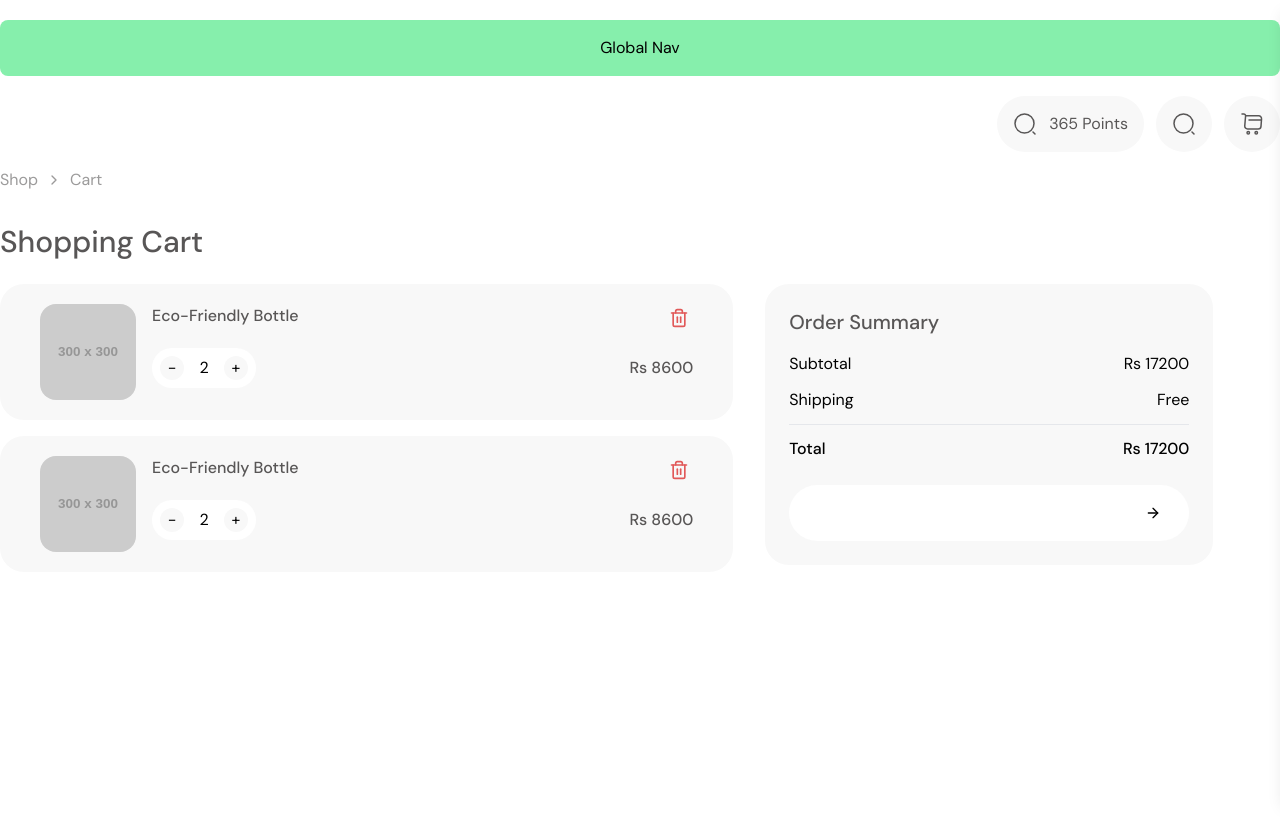
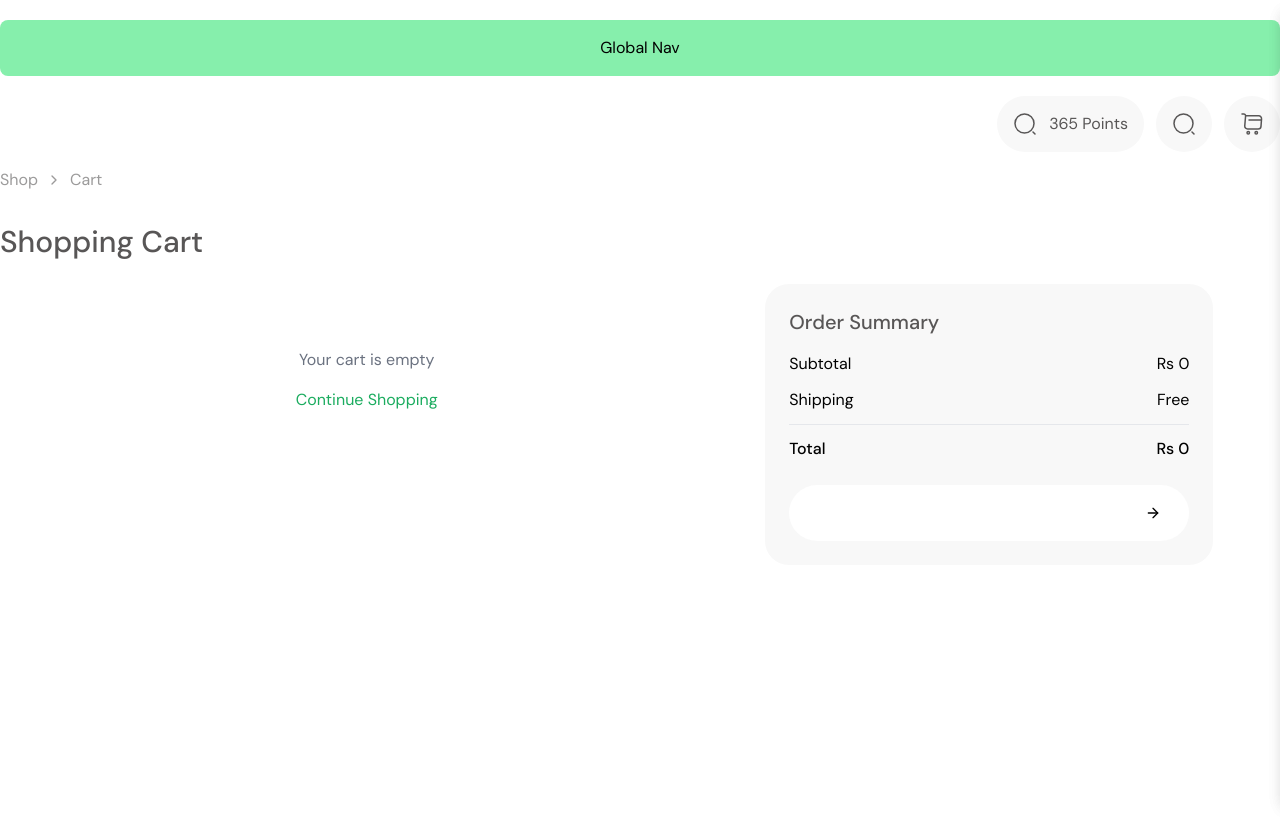
Before and after one commit to dizzpy/Greenie-Web, a React (Vite) app: page /shop/cart in a window 1280 px wide. Built offline with nearby package versions, Linux system fonts and the light colour scheme.

Commit message:
feat(shop/cart): product add to cart

```diff
--- a/src/App.jsx
+++ b/src/App.jsx
@@ -13,9 +13,13 @@ import Register from './[features]/auth/pages/Register';
 import ForgotPassword from './[features]/auth/pages/ForgotPassword';
 import SetNewPassword from './[features]/auth/pages/SetNewPassword';
 import LeaderboardHome from './[features]/leaderboard/pages/LeaderboardHome';
+import { CartProvider } from './context/CartContext';
+import Notification from './components/Notification';
+import CartSidebar from './[features]/shop/components/CartSidebar';
 
 function App() {
   return (
+    <CartProvider>
       <Router>
         <div className="min-h-screen bg-white">
           <Routes>
@@ -47,8 +51,11 @@ function App() {
             {/* 404 Error Page */}
             <Route path="*" element={<NotFound />} />
           </Routes>
+          <CartSidebar />
+          <Notification />
         </div>
       </Router>
+    </CartProvider>
   );
 }
 
--- a/src/[features]/shop/components/CartItem.jsx
+++ b/src/[features]/shop/components/CartItem.jsx
@@ -1,61 +1,48 @@
 import PropTypes from 'prop-types';
-import { IoTrashOutline } from 'react-icons/io5';
+import { LuTrash2 } from 'react-icons/lu';
 
 const CartItem = ({ item, onUpdateQuantity, onDelete }) => {
-  const incrementQuantity = () => {
+  const handleIncrement = () => {
     onUpdateQuantity(item.productID, item.quantity + 1);
   };
 
-  const decrementQuantity = () => {
+  const handleDecrement = () => {
     if (item.quantity > 1) {
       onUpdateQuantity(item.productID, item.quantity - 1);
     }
   };
 
   return (
-    <div className="flex gap-4 mb-4 p-4 bg-white rounded-xl">
-      {/* Product Image */}
+    <div className="flex gap-4 mb-4 bg-white p-4 rounded-2xl">
       <img
         src={item.imgURL}
         alt={item.productName}
-        className="w-20 h-20 object-cover rounded-lg"
+        className="w-20 h-20 object-cover rounded-xl"
       />
-
-      {/* Product Details */}
-      <div className="flex-1 flex flex-col justify-between">
-        <div>
-          <h3 className="font-medium text-text-gray">{item.productName}</h3>
-          <p className="text-primary-green font-medium mt-1">
-            Rs {(item.price * item.quantity).toFixed(2)}
-          </p>
-        </div>
-
-        <div className="flex justify-between items-center mt-2">
-          {/* Quantity Controls */}
-          <div className="flex items-center space-x-3 bg-bg-light px-3 py-1 rounded-full">
-            <button
-              onClick={decrementQuantity}
-              className="w-6 h-6 flex items-center justify-center rounded-full hover:bg-gray-200 transition-colors"
-            >
-              -
-            </button>
-            <span className="text-sm text-text-gray w-4 text-center">
-              {item.quantity}
-            </span>
-            <button
-              onClick={incrementQuantity}
-              className="w-6 h-6 flex items-center justify-center rounded-full hover:bg-gray-200 transition-colors"
-            >
-              +
-            </button>
-          </div>
-
-          {/* Delete Button */}
+      <div className="flex-1">
+        <div className="flex justify-between">
+          <h3 className="font-medium text-sm">{item.productName}</h3>
           <button
             onClick={() => onDelete(item.productID)}
-            className="p-2 text-red-500 hover:bg-red-50 rounded-full transition-colors"
+            className="text-lightred hover:text-red-600"
           >
-            <IoTrashOutline size={20} />
+            <LuTrash2 size={18} />
+          </button>
+        </div>
+        <p className="text-text-gray text-sm mt-1">Rs {item.price}</p>
+        <div className="flex items-center mt-2 space-x-2">
+          <button
+            onClick={handleDecrement}
+            className="w-6 h-6 flex items-center justify-center bg-bg-light rounded-full"
+          >
+            -
+          </button>
+          <span className="text-sm">{item.quantity}</span>
+          <button
+            onClick={handleIncrement}
+            className="w-6 h-6 flex items-center justify-center bg-bg-light rounded-full"
+          >
+            +
           </button>
         </div>
       </div>
@@ -70,7 +57,6 @@ CartItem.propTypes = {
     price: PropTypes.number.isRequired,
     quantity: PropTypes.number.isRequired,
     imgURL: PropTypes.string.isRequired,
-    numberOfPoints: PropTypes.number.isRequired,
   }).isRequired,
   onUpdateQuantity: PropTypes.func.isRequired,
   onDelete: PropTypes.func.isRequired,
--- a/src/[features]/shop/pages/Cart.jsx
+++ b/src/[features]/shop/pages/Cart.jsx
@@ -4,47 +4,24 @@ import CartButton from '../components/CartButton';
 import { LuArrowRight } from 'react-icons/lu';
 import ShopNav from '../components/ShopNav';
 import Breadcrumb from '../components/Breadcrumb';
+import { useCart } from '../../../context/CartContext';
 
 const Cart = () => {
   const navigate = useNavigate();
+  const { cartItems, removeFromCart, updateQuantity, getCartTotal } = useCart();
 
-  // Temporary cart items (replace with your cart state management)
-  const cartItems = [
-    {
-      productID: 1,
-      productName: 'Eco-Friendly Bottle',
-      price: 4300,
-      quantity: 2,
-      imgURL: 'https://via.placeholder.com/300',
-      numberOfPoints: 120,
-    },
-    {
-      productID: 2,
-      productName: 'Eco-Friendly Bottle',
-      price: 4300,
-      quantity: 2,
-      imgURL: 'https://via.placeholder.com/300',
-      numberOfPoints: 120,
-    },
-  ];
-
-  const total = cartItems.reduce(
-    (sum, item) => sum + item.price * item.quantity,
-    0,
-  );
+  const total = getCartTotal();
 
   const handleCheckout = () => {
     navigate('/shop/checkout');
   };
 
   const handleUpdateQuantity = (productId, newQuantity) => {
-    console.log('Update quantity:', productId, newQuantity);
-    // Add your quantity update logic here
+    updateQuantity(productId, newQuantity);
   };
 
   const handleRemoveItem = (productId) => {
-    console.log('Remove item:', productId);
-    // Add your remove item logic here
+    removeFromCart(productId);
   };
 
   return (
@@ -68,12 +45,18 @@ const Cart = () => {
         </h1>
 
         <div className="grid grid-cols-12 gap-8">
-          {/* Cart Items Section - 7 columns */}
+          {/* Cart Items Section */}
           <div className="col-span-12 lg:col-span-7">
             {cartItems.length === 0 ? (
-              <p className="text-center text-gray-500 py-8">
-                Your cart is empty
-              </p>
+              <div className="text-center py-16">
+                <p className="text-gray-500 mb-4">Your cart is empty</p>
+                <button
+                  onClick={() => navigate('/shop')}
+                  className="text-primary-green hover:underline"
+                >
+                  Continue Shopping
+                </button>
+              </div>
             ) : (
               cartItems.map((item) => (
                 <CartItemCard
--- a/src/[features]/shop/pages/ProductDetails.jsx
+++ b/src/[features]/shop/pages/ProductDetails.jsx
@@ -7,6 +7,7 @@ import CartButton from '../components/CartButton';
 import { LuArrowRight } from 'react-icons/lu';
 import ProductCard from '../components/ProductCard';
 import Breadcrumb from '../components/Breadcrumb';
+import { useCart } from '../../../context/CartContext';
 
 const ProductDetails = () => {
   const { id } = useParams();
@@ -16,6 +17,7 @@ const ProductDetails = () => {
   const [isLoading, setIsLoading] = useState(true);
   const [error, setError] = useState(null);
   const [quantity, setQuantity] = useState(1);
+  const { addToCart } = useCart();
 
   useEffect(() => {
     const fetchData = async () => {
@@ -55,8 +57,7 @@ const ProductDetails = () => {
   };
 
   const handleAddToCart = () => {
-    // Add your cart logic here
-    console.log('Adding to cart:', product, 'quantity:', quantity);
+    addToCart(product, quantity);
   };
 
   if (isLoading) {
--- /dev/null
+++ b/src/components/Notification.jsx
@@ -0,0 +1,15 @@
+import { useCart } from '../context/CartContext';
+
+const Notification = () => {
+  const { showNotification, notificationMessage } = useCart();
+
+  if (!showNotification) return null;
+
+  return (
+    <div className="fixed bottom-4 right-4 bg-primary-green text-white px-6 py-3 rounded-full shadow-lg z-50 animate-slide-up">
+      {notificationMessage}
+    </div>
+  );
+};
+
+export default Notification;
--- /dev/null
+++ b/src/context/CartContext.jsx
@@ -0,0 +1,98 @@
+import { createContext, useContext, useState, useEffect } from 'react';
+import PropTypes from 'prop-types';
+import {
+  getCartFromStorage,
+  saveCartToStorage,
+  calculateCartTotal,
+  calculateItemsCount,
+} from '../hooks/useCartUtils';
+
+const CartContext = createContext();
+
+export const CartProvider = ({ children }) => {
+  const [cartItems, setCartItems] = useState([]);
+  const [isCartOpen, setIsCartOpen] = useState(false);
+  const [showNotification, setShowNotification] = useState(false);
+  const [notificationMessage, setNotificationMessage] = useState('');
+
+  // Load cart from localStorage
+  useEffect(() => {
+    setCartItems(getCartFromStorage());
+  }, []);
+
+  // Save cart to localStorage
+  useEffect(() => {
+    saveCartToStorage(cartItems);
+  }, [cartItems]);
+
+  const addToCart = (product, quantity) => {
+    setCartItems((prev) => {
+      const existingItem = prev.find(
+        (item) => item.productID === product.productID,
+      );
+
+      if (existingItem) {
+        return prev.map((item) =>
+          item.productID === product.productID
+            ? { ...item, quantity: item.quantity + quantity }
+            : item,
+        );
+      }
+
+      return [...prev, { ...product, quantity }];
+    });
+
+    setNotificationMessage(`${product.productName} added to cart`);
+    setShowNotification(true);
+    setIsCartOpen(true);
+    setTimeout(() => setShowNotification(false), 3000);
+  };
+
+  const removeFromCart = (productId) => {
+    setCartItems((prev) => prev.filter((item) => item.productID !== productId));
+  };
+
+  const updateQuantity = (productId, newQuantity) => {
+    if (newQuantity < 1) return;
+    setCartItems((prev) =>
+      prev.map((item) =>
+        item.productID === productId
+          ? { ...item, quantity: newQuantity }
+          : item,
+      ),
+    );
+  };
+
+  const getCartTotal = () => calculateCartTotal(cartItems);
+  const getCartItemsCount = () => calculateItemsCount(cartItems);
+
+  const value = {
+    cartItems,
+    isCartOpen,
+    showNotification,
+    notificationMessage,
+    setIsCartOpen,
+    addToCart,
+    removeFromCart,
+    updateQuantity,
+    getCartTotal,
+    getCartItemsCount,
+  };
+
+  return <CartContext.Provider value={value}>{children}</CartContext.Provider>;
+};
+
+CartProvider.propTypes = {
+  children: PropTypes.node.isRequired,
+};
+
+// Move hook to a separate export
+export const useCart = () => {
+  const context = useContext(CartContext);
+  if (!context) {
+    throw new Error('useCart must be used within a CartProvider');
+  }
+  return context;
+};
+
+export default CartProvider;
--- /dev/null
+++ b/src/hooks/useCartUtils.js
@@ -0,0 +1,19 @@
+export const getCartFromStorage = () => {
+  const savedCart = localStorage.getItem('cart');
+  return savedCart ? JSON.parse(savedCart) : [];
+};
+
+export const saveCartToStorage = (cart) => {
+  localStorage.setItem('cart', JSON.stringify(cart));
+};
+
+export const calculateCartTotal = (cartItems) => {
+  return cartItems.reduce(
+    (total, item) => total + item.price * item.quantity,
+    0,
+  );
+};
+
+export const calculateItemsCount = (cartItems) => {
+  return cartItems.reduce((total, item) => total + item.quantity, 0);
+};
```
Also changed, not shown: src/[features]/shop/components/CartSidebar.jsx (+22 -32 lines). Lines whose indentation alone changed are shown as unchanged.
